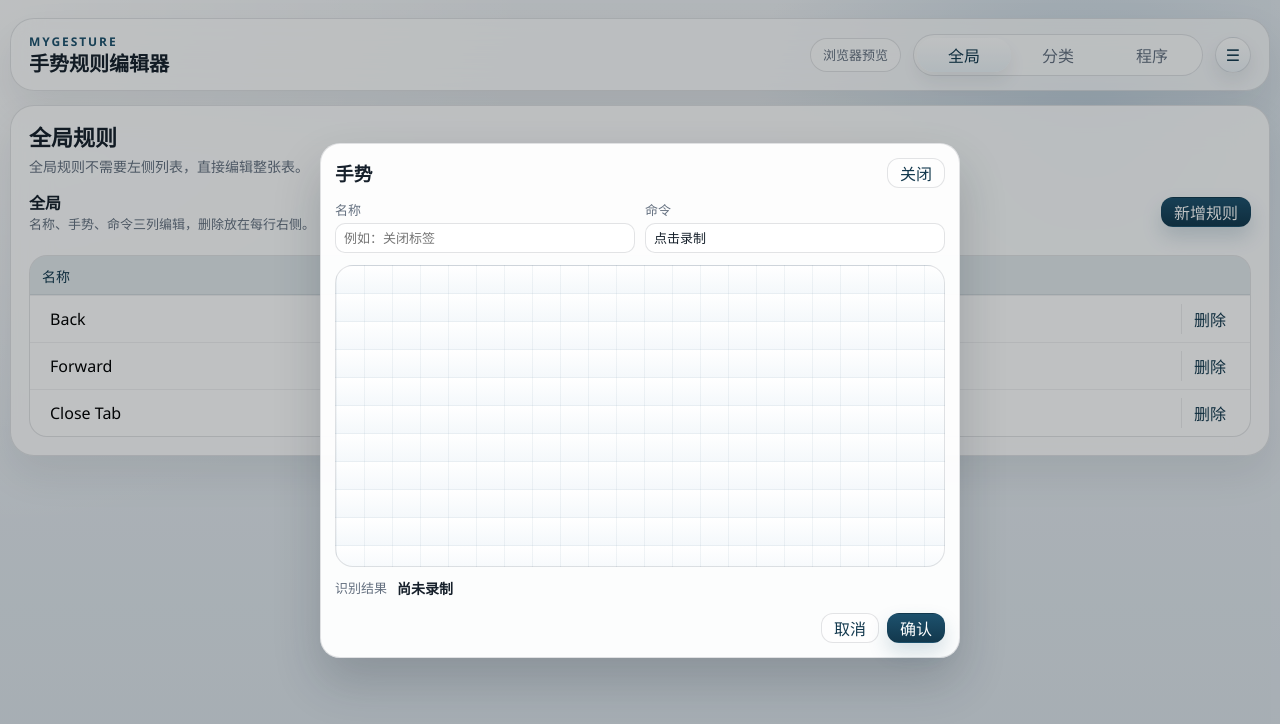
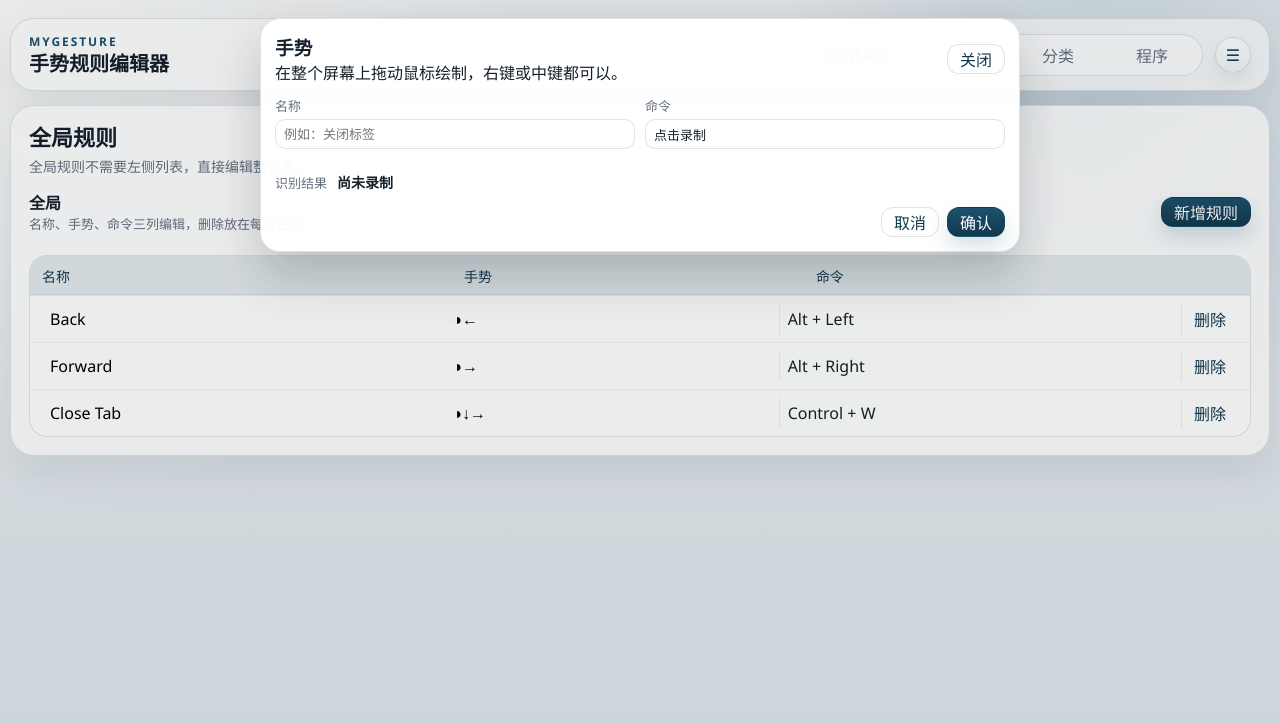
Before and after one commit to illlustionary/WuGesture, a Vue app in the folder src/MyGesture.App/Web/: page /app#/global in a window 1280 px wide. Both pictures are taken after a click on the button "新增规则". Shown: the top 724 px of the page. Built offline with nearby package versions, Linux system fonts and the light colour scheme.

Commit message:
feat：增加记住程序大小和位置

```diff
--- a/src/MyGesture.App/Web/src/components/GestureRuleDialog.vue
+++ b/src/MyGesture.App/Web/src/components/GestureRuleDialog.vue
@@ -1,5 +1,5 @@
 <script setup>
-import { computed, nextTick, ref, watch } from "vue";
+import { computed, nextTick, onBeforeUnmount, ref, watch } from "vue";
 
 const props = defineProps({
   open: { type: Boolean, required: true },
@@ -15,17 +15,25 @@ const canvas = ref(null);
 const drawing = ref(false);
 const points = ref([]);
 const mouseButton = ref("right");
+const canvasSize = ref({ width: 0, height: 0 });
 
 const patternLabel = computed(() => props.getGestureMnemonic?.(props.draft) || "尚未录制");
 
 watch(() => props.open, async (open) => {
   if (!open) {
+    removeViewportListener();
     return;
   }
 
   points.value = [];
   await nextTick();
+  syncCanvasSize();
   clearCanvas();
+  addViewportListener();
+});
+
+onBeforeUnmount(() => {
+  removeViewportListener();
 });
 
 function beginDraw(event) {
@@ -77,6 +85,26 @@ function toPoint(event) {
   };
 }
 
+function syncCanvasSize() {
+  if (!canvas.value) {
+    return;
+  }
+
+  const width = Math.max(1, window.innerWidth);
+  const height = Math.max(1, window.innerHeight);
+  canvasSize.value = { width, height };
+  canvas.value.width = width;
+  canvas.value.height = height;
+}
+
+function addViewportListener() {
+  window.addEventListener("resize", syncCanvasSize);
+}
+
+function removeViewportListener() {
+  window.removeEventListener("resize", syncCanvasSize);
+}
+
 function drawPath() {
   const context = getContext();
   if (!context) {
@@ -125,10 +153,27 @@ function distance(a, b) {
 </script>
 
 <template>
-  <div v-if="open" class="modal-backdrop" @click.self="$emit('close')">
-    <section class="modal-panel gesture-dialog" role="dialog" aria-modal="true" aria-labelledby="gesture-dialog-title">
+  <div v-if="open" class="modal-backdrop modal-backdrop--gesture" @click.self="$emit('close')">
+    <section class="gesture-dialog" role="dialog" aria-modal="true" aria-labelledby="gesture-dialog-title">
+      <canvas
+        ref="canvas"
+        class="gesture-recorder__canvas gesture-recorder__canvas--fullscreen"
+        :width="canvasSize.width || 1"
+        :height="canvasSize.height || 1"
+        @contextmenu.prevent
+        @mousedown="beginDraw"
+        @mousemove="moveDraw"
+        @mouseup="endDraw"
+        @mouseleave="endDraw"
+      />
+
+      <div class="gesture-dialog__chrome">
+        <div class="modal-panel gesture-dialog__panel">
           <div class="modal-panel__head">
+            <div>
               <h3 id="gesture-dialog-title">手势</h3>
+              <p>在整个屏幕上拖动鼠标绘制，右键或中键都可以。</p>
+            </div>
             <button type="button" class="ghost-button" @click="$emit('close')">关闭</button>
           </div>
 
@@ -151,20 +196,6 @@ function distance(a, b) {
             </label>
           </div>
 
-      <div class="gesture-recorder">
-        <canvas
-          ref="canvas"
-          class="gesture-recorder__canvas"
-          width="560"
-          height="300"
-          @contextmenu.prevent
-          @mousedown="beginDraw"
-          @mousemove="moveDraw"
-          @mouseup="endDraw"
-          @mouseleave="endDraw"
-        />
-      </div>
-
           <div class="gesture-dialog__result">
             <span>识别结果</span>
             <strong>{{ patternLabel }}</strong>
@@ -176,6 +207,8 @@ function distance(a, b) {
             <button type="button" class="ghost-button" @click="$emit('close')">取消</button>
             <button type="button" class="primary-button" @click="$emit('confirm')">确认</button>
           </div>
+        </div>
+      </div>
     </section>
   </div>
 </template>
--- a/src/MyGesture.App/Web/src/styles.css
+++ b/src/MyGesture.App/Web/src/styles.css
@@ -609,6 +609,11 @@ p {
   z-index: 20;
 }
 
+.modal-backdrop--gesture {
+  padding: 0;
+  background: rgba(10, 16, 22, 0.08);
+}
+
 .modal-panel {
   width: min(480px, 100%);
   padding: 14px;
@@ -626,7 +631,33 @@ p {
 }
 
 .gesture-dialog {
-  width: min(640px, 100%);
+  position: relative;
+  width: 100%;
+  height: 100%;
+  overflow: hidden;
+}
+
+.gesture-dialog__chrome {
+  position: fixed;
+  top: 18px;
+  left: 18px;
+  right: 18px;
+  display: flex;
+  justify-content: center;
+  pointer-events: none;
+}
+
+.gesture-dialog__panel {
+  width: min(760px, calc(100vw - 36px));
+  pointer-events: auto;
+}
+
+.gesture-recorder__canvas--fullscreen {
+  position: fixed;
+  inset: 0;
+  width: 100vw;
+  height: 100vh;
+  cursor: crosshair;
 }
 
 .scope-create-dialog {
```
Also changed, not shown: 2 other files (tests, documents, lock files or other folders). Lines whose indentation alone changed are shown as unchanged.
